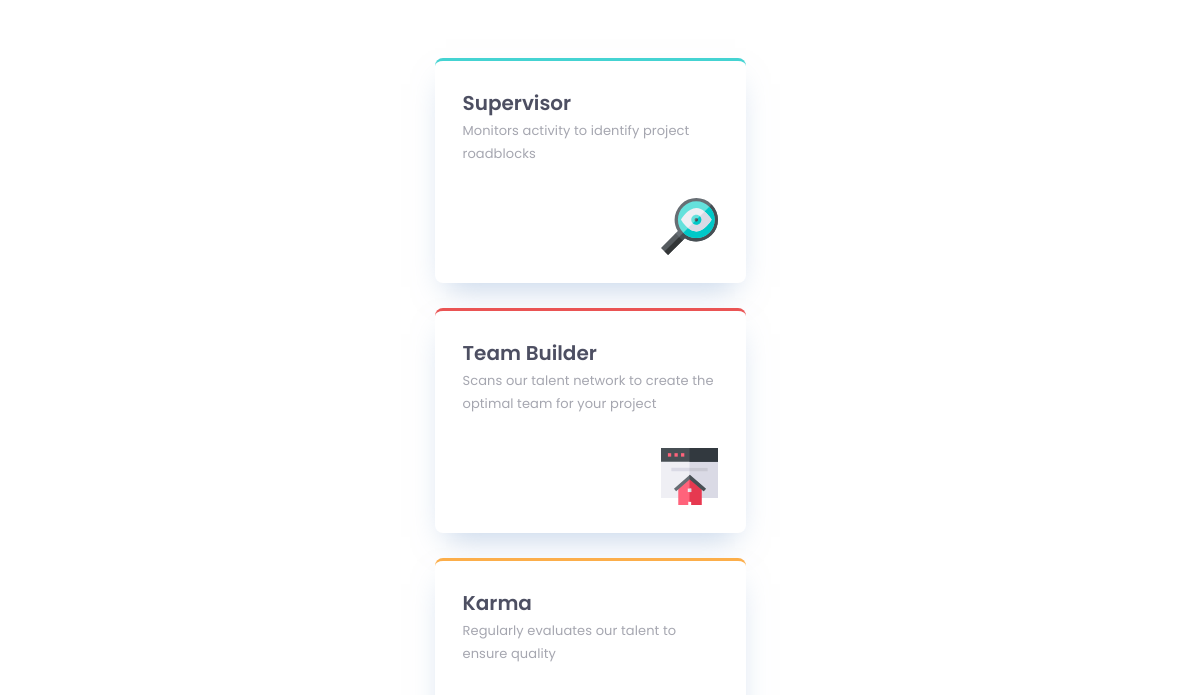
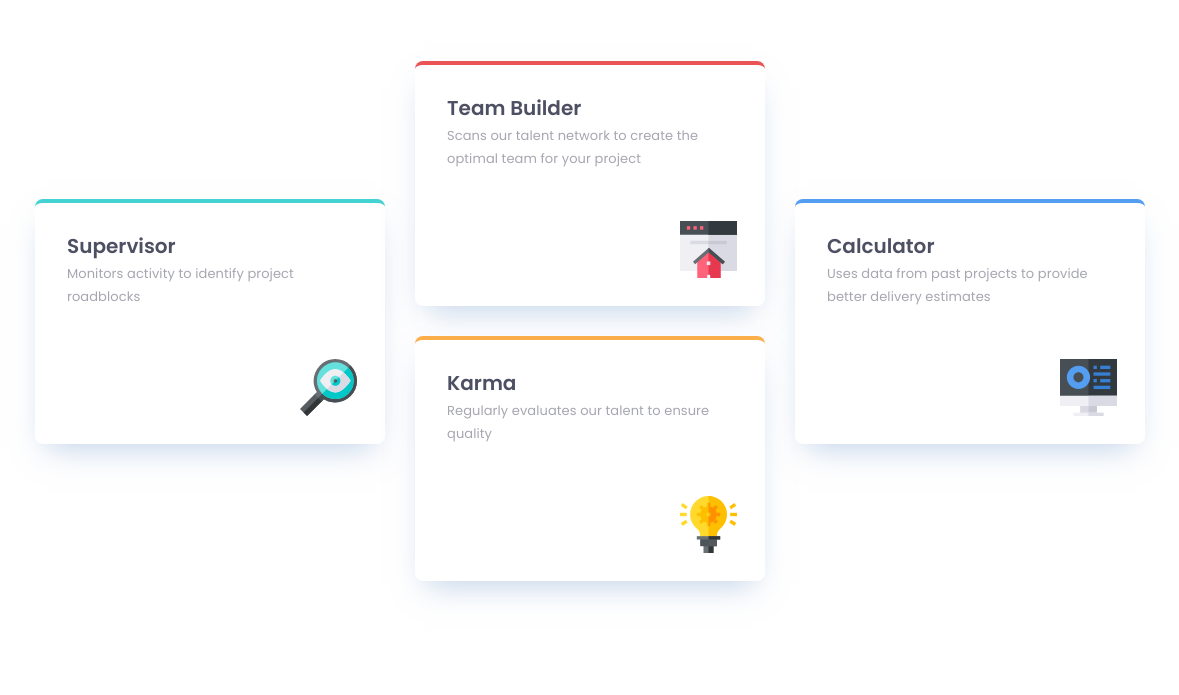
Before and after one commit to Mariam-Mantidze/Four-card-feature-section, a plain HTML site: page index.html in a window 1536 px wide. Shown: the part 261-956 px from the top of the page, without its empty margins (178-1357 px from the left). After the commit the page ends 920 px from the top, so only its background shows below. Drawn offline with Linux system fonts and the light colour scheme.

Commit message:
refactor desktop grid, finish

```diff
--- a/styles.css
+++ b/styles.css
@@ -111,3 +111,40 @@ header p {
 .blue {
   border-top: 3.552px solid #549ef2;
 }
+
+@media screen and (min-width: 1440px) {
+  #light,
+  #bold {
+    font-size: 36px;
+  }
+  header p {
+    width: 540px;
+  }
+
+  #card-section {
+    margin-top: 64px;
+    display: grid;
+    grid-template-columns: repeat(3, 1fr);
+    grid-template-rows: auto auto;
+    align-items: center;
+    gap: 30px;
+  }
+
+  .aqua {
+    grid-column: 1 / 2;
+    grid-row: 1 / 3;
+  }
+
+  .blue {
+    grid-column: 3 / 4;
+    grid-row: 1 / 3;
+  }
+  .card {
+    width: 350px;
+    padding: 28px 32px 136px;
+    border-top-width: 4px;
+  }
+  .paragraph {
+    width: 286px;
+  }
+}
```
